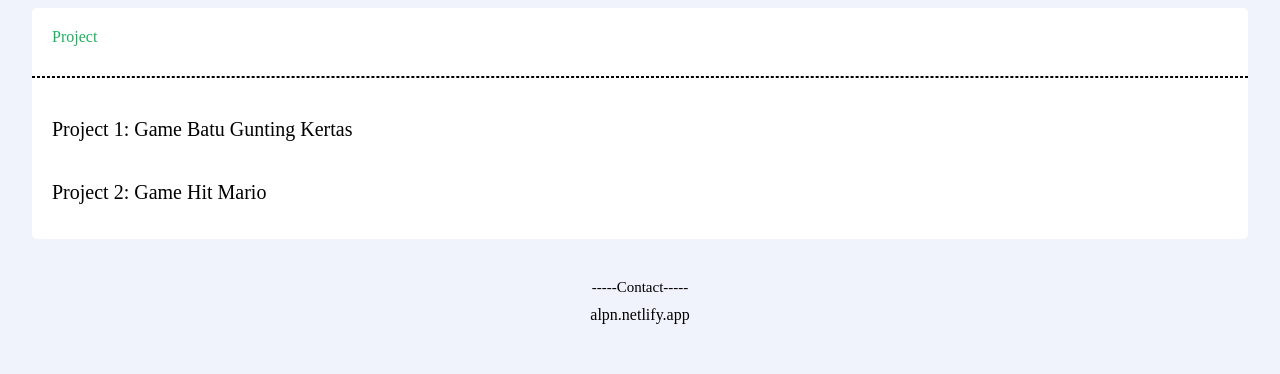
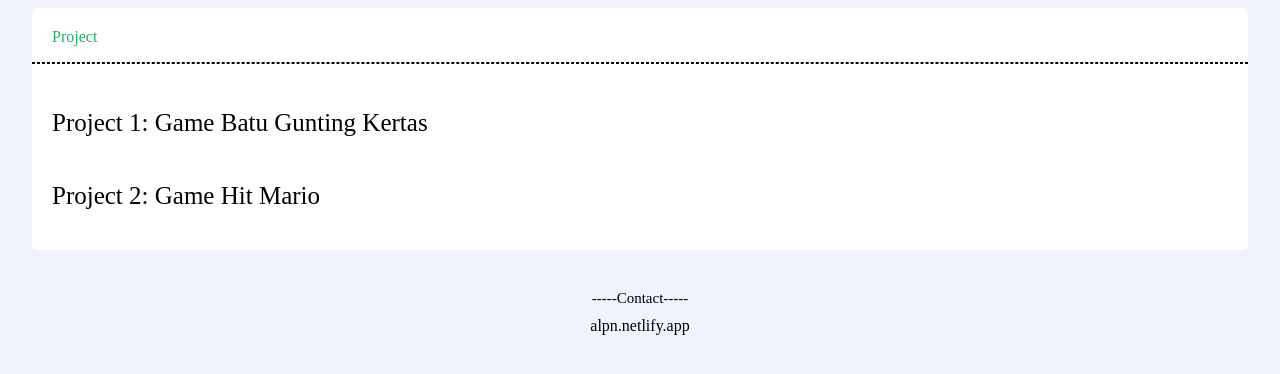
Before and after one commit to SkyAlpian/alpn-project, a plain HTML site: page index.html in a window 1280 px wide. Shown: the part 348-722 px from the top of the page. Drawn offline with Linux system fonts and the light colour scheme.

Commit message:
Update style.css

```diff
--- a/style.css
+++ b/style.css
@@ -87,12 +87,12 @@ header {
 
 .line-project {
     border: dashed black 0.1px;
-    margin-top: 30px;
+    margin-top: 15px;
 }
 
 .list a .project p {
     color: black;
-    font-size: 20px;
+    font-size: 25px;
 }
 
 .bottom a p {
```
